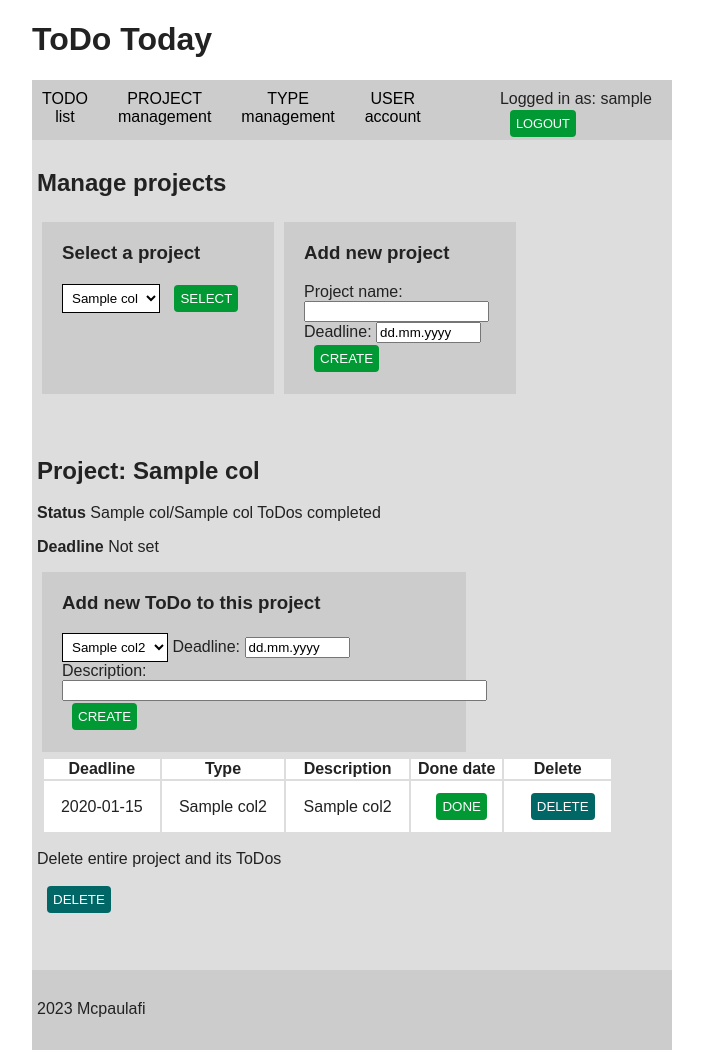
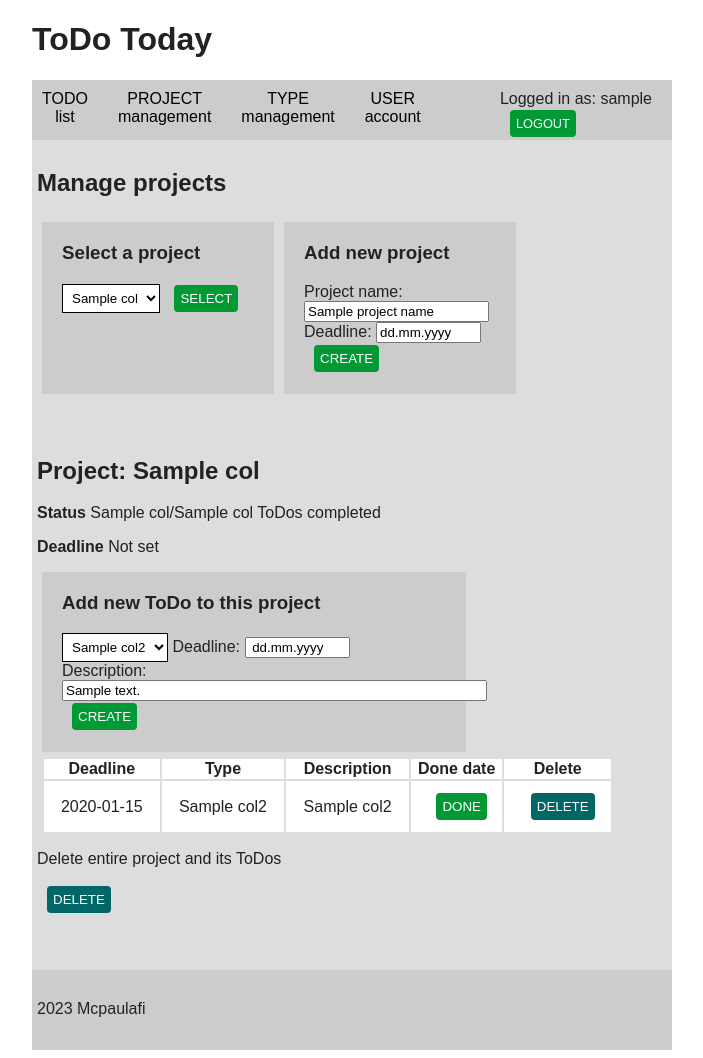
Before and after one commit to mcpaulafi/Todotoday, a Flask app: template templates/manage.html in a window 1280 px wide. Shown: the whole page, without its empty margins (288-991 px from the left). Run offline with Flask 3, Linux system fonts and the light colour scheme; the visitor is signed in with stand-in values (Sample User, id 1); the template is opened without the code that fills it: most values are stand-ins (such as "Sample title", 1, 10 or a date in 2020).

```diff
--- a/templates/manage.html
+++ b/templates/manage.html
@@ -31,7 +31,7 @@
             <form action="/manage" method="POST">
                 <input type="hidden" name="csrf_token" value="{{ session.csrf_token }}">
                 <input type="hidden" name="form_type" value="add_project">
-                Project name: <input type="input" name="project_name"><br>
+                Project name: <input type="input" name="project_name" value="{{ project_name }}"><br>
                 Deadline: <input type="input" name="project_deadline" value="dd.mm.yyyy" size="10">
                 <input type="submit" class="done" value="CREATE">
             </form></div>
@@ -62,8 +62,8 @@
                             <option value="{{col2[0]}}">{{ col2[1] }}
                             {% endfor %}
                         </select>
-                        Deadline: <input type="input" name="todo_deadline" value="dd.mm.yyyy" size="10"><br>
-                        Description: <input type="input" name="todo_description" size="50">
+                        Deadline: <input type="input" name="todo_deadline" value="{% if col[4] %} {{ col[4].strftime('%d.%m.%Y') }} {% else %} dd.mm.yyyy {% endif %}" size="10"><br>
+                        Description: <input type="input" name="todo_description" size="50" value="{{ todo_description }}">
                         <input type="submit" class="done" value="CREATE">
                     </form>
                     </div>
```
